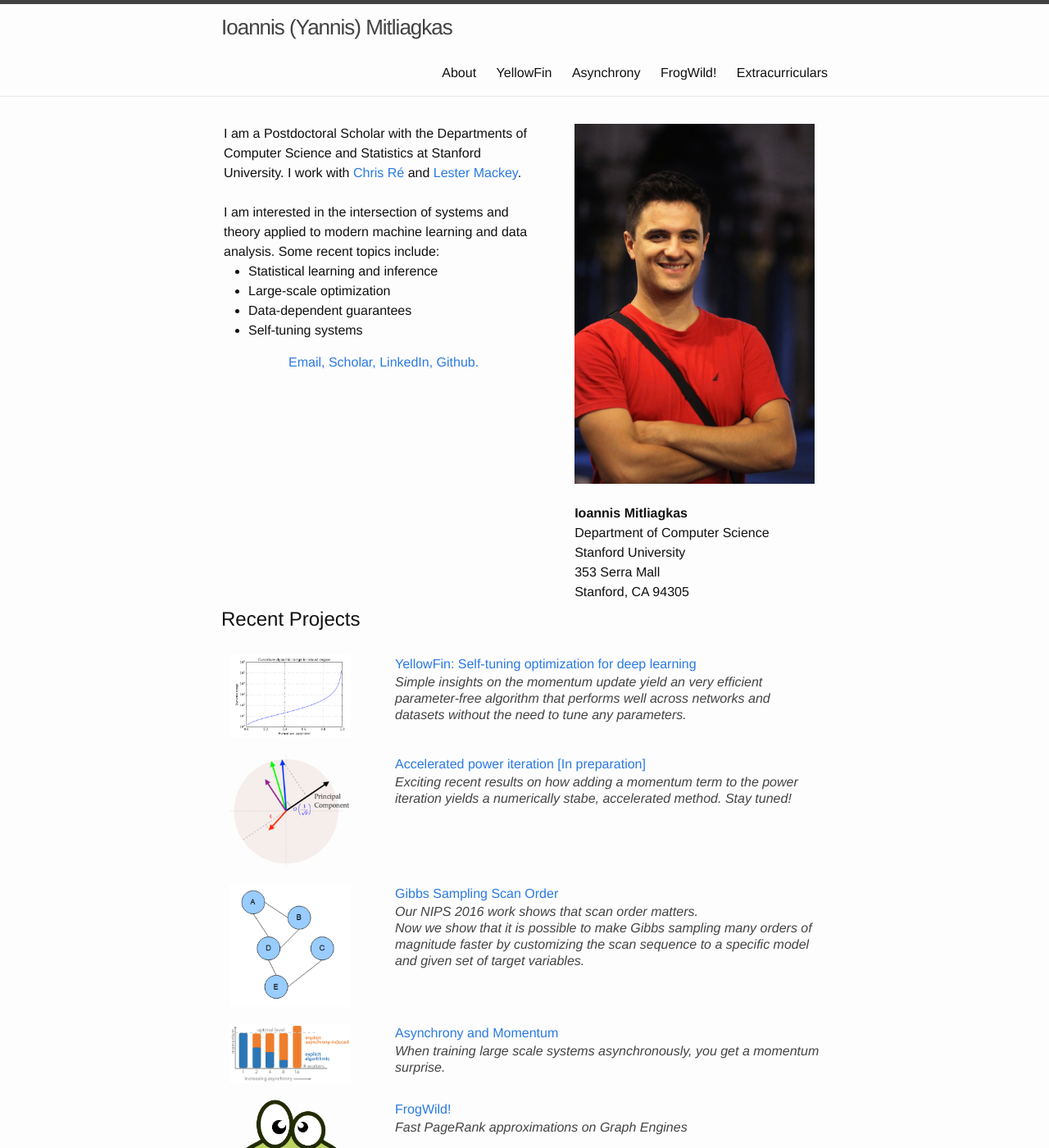
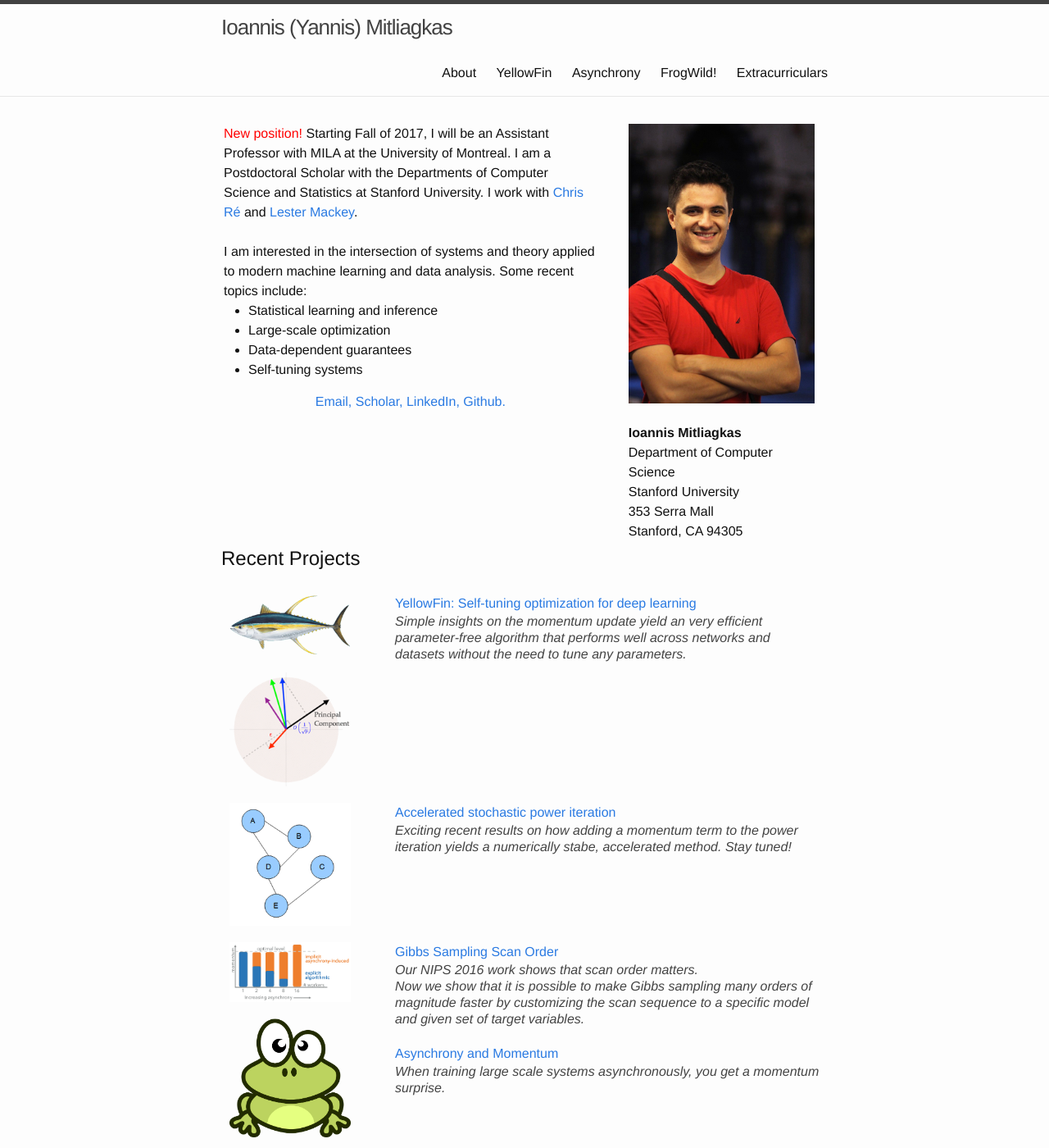
Before and after one commit to mitliagkas/mitliagkas.github.io, a Jekyll site: the page built from index.html, in a window 1280 px wide and 1400 px high. Shown: the whole window at 82% size. Built offline with Jekyll 4.4.1, drawn with Linux system fonts in a browser that asks for light colours.

Commit message:
News and blogpost

```diff
--- a/index.html
+++ b/index.html
@@ -10,6 +10,10 @@
     <tbody>
       <tr>
         <td style="vertical-align: top;">
+	<font color="red">
+		New position!
+	</font>
+	Starting Fall of 2017, I will be an Assistant Professor with MILA at the University of Montreal.
 	I am a Postdoctoral Scholar with the Departments of Computer Science and Statistics at Stanford University.
         I work 	with <a href="http://cs.stanford.edu/people/chrismre/">Chris R&eacute;</a> and <a href="http://web.stanford.edu/~lmackey/">Lester Mackey</a>.
 	<!--I got my PhD at The University of Texas at Austin with <a href="http://users.ece.utexas.edu/%7Ecmcaram/">Constantine Caramanis</a> and <a href="http://www.ece.utexas.edu/people/faculty/sriram-vishwanath">Sriram Vishwanath</a>,
@@ -68,8 +72,8 @@
 <div id="imagelist">
     <ul>
       <li>
-      <a href="http://cs.stanford.edu/~zjian/project/YellowFin/">
-      <img src="{{ site.baseurl }}/images/momentum-dr.png" alt="" title="Self-tuning!">
+      <a href="http://dawn.cs.stanford.edu/2017/07/05/yellowfin/">
+      <img src="{{ site.baseurl }}/images/YellowFin.gif" alt="" title="Self-tuning!">
       <div>
 	YellowFin: Self-tuning optimization for deep learning
         <em>Simple insights on the momentum update yield an very efficient parameter-free algorithm that performs well across networks and datasets without the need to tune any parameters.</em>
@@ -79,7 +83,7 @@
       <a href="{{ site.baseurl}}/">
       <img src="{{ site.baseurl }}/images/pca.png" alt="" title="Accelerated power iteration">
       <div>
-	Accelerated power iteration [In preparation]
+	Accelerated stochastic power iteration
         <em>Exciting recent results on how adding a momentum term to the power iteration yields a numerically stabe, accelerated method. Stay tuned!</em>
       </div></a>
       </li>
```
Also changed, not shown: images/Yellowfin.gif (added).
